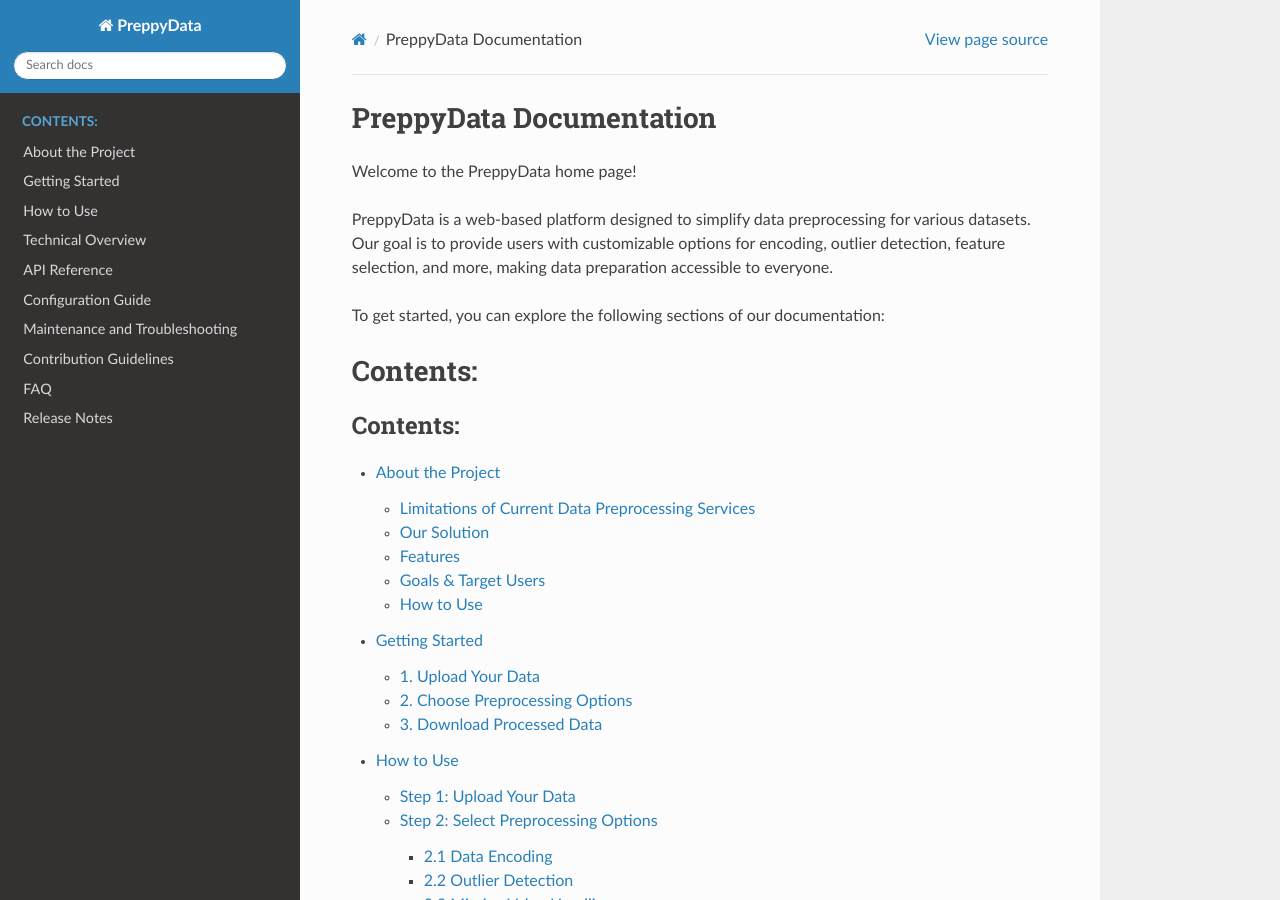
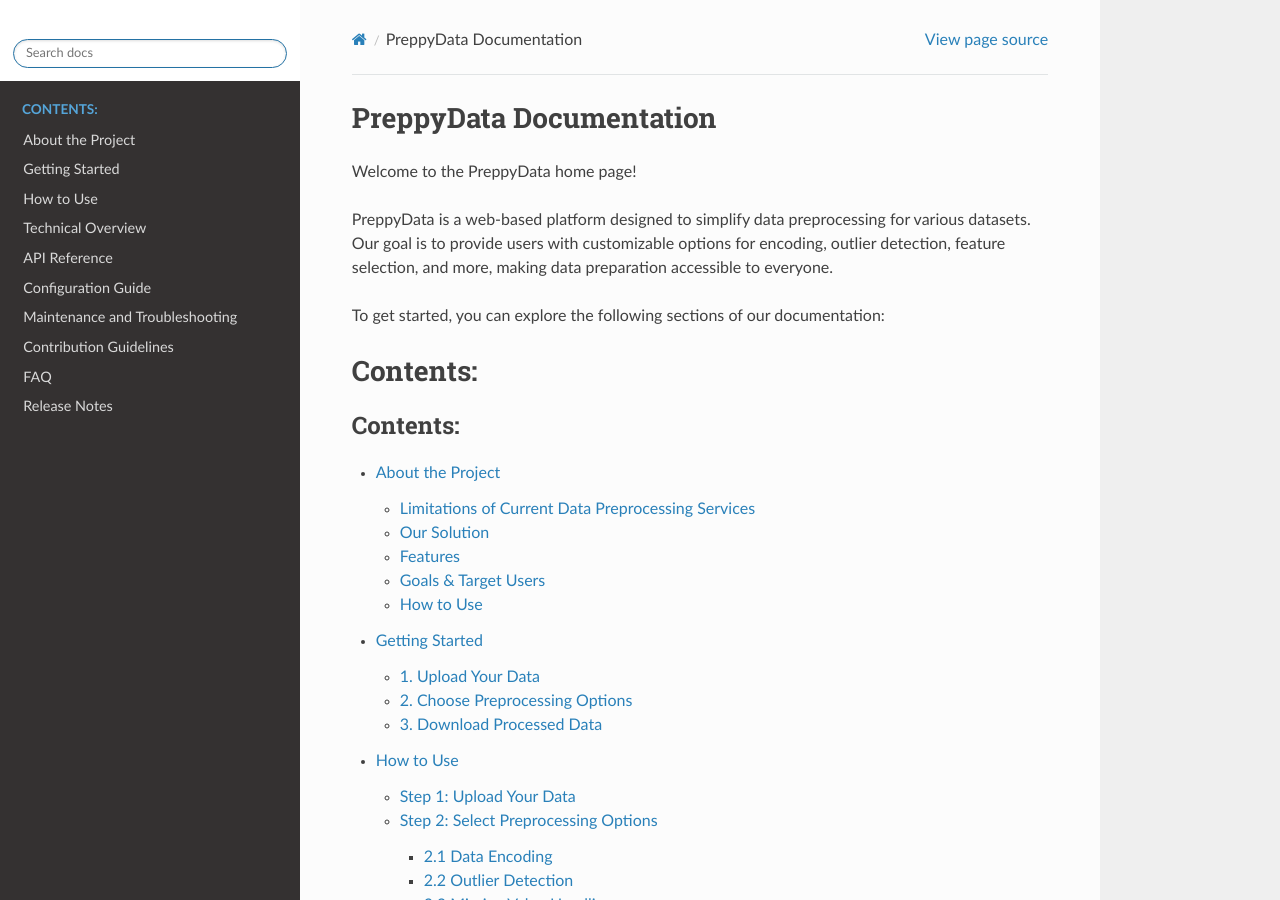
Before and after one commit to GIPSYDANGER-1/PreppyData, a Sphinx documentation site: the page built from docs/source/index.rst, in a window 1280 px wide and 900 px high. Built offline with Sphinx 7.4.7 and the Read the Docs theme 3.1.0, drawn with Linux system fonts in a browser that asks for light colours.

Commit message:
Update project with latest changes

```diff
--- /dev/null
+++ b/docs/requirements.txt
@@ -0,0 +1 @@
+sphinx-rtd-theme
--- a/docs/source/conf.py
+++ b/docs/source/conf.py
@@ -32,4 +32,13 @@ language = 'python'
 # https://www.sphinx-doc.org/en/master/usage/configuration.html#options-for-html-output
 
 html_theme = 'sphinx_rtd_theme'  # 사용 중인 테마
+html_theme_options = {
+    'canonical_url': 'https://yourproject.readthedocs.io/',
+    'logo_only': True,
+    # 'display_version': True,  # 이 줄을 제거하거나 주석 처리합니다.
+    'prev_next_buttons_location': 'bottom',
+    'style_external_links': True,
+    'vcs_pageview_mode': '',
+    'style_nav_header_background': 'white',
+}
 html_static_path = ['_static']
```
Also changed, not shown: 1 other file.
